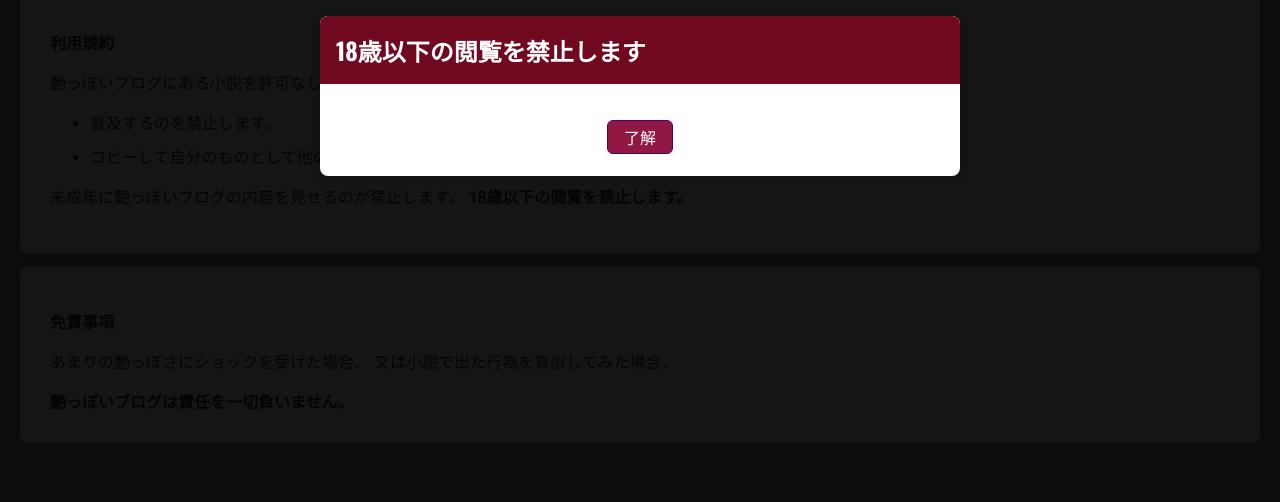
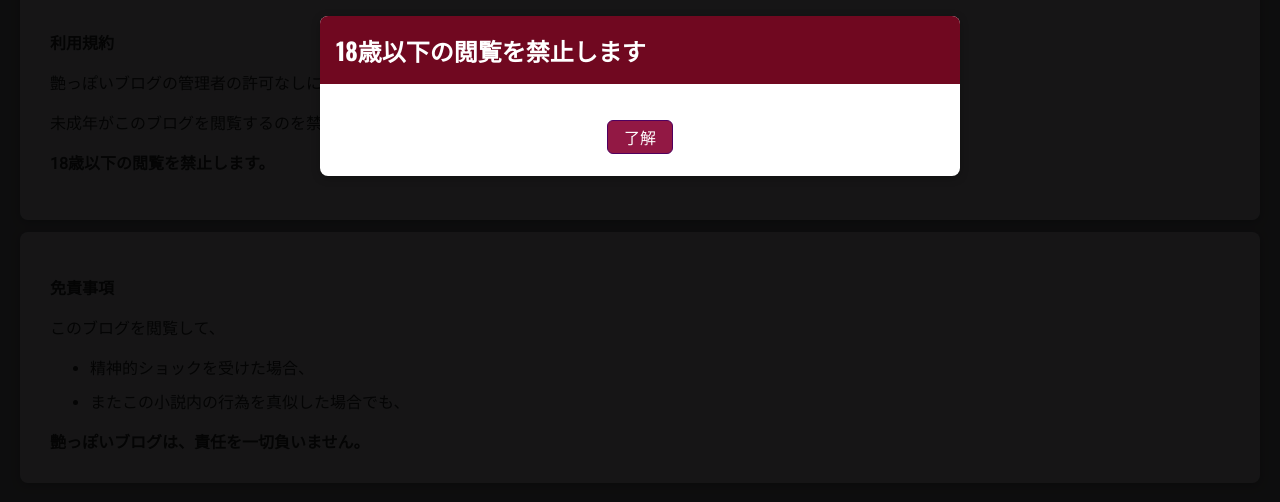
Before and after one commit to GeroWalther/ero-blog, a Next.js app: page /disclaimer in a window 1280 px wide. Shown: the part 224-726 px from the top of the page. Built offline with nearby package versions, Linux system fonts and the light colour scheme.

Commit message:
disclaimer fix

```diff
--- a/components/policy/disclaimer.js
+++ b/components/policy/disclaimer.js
@@ -13,23 +13,24 @@ export default function disclaimer() {
       <Card className={classes.textcon}>
         <h2>利用規約</h2>
 
-        <p>艶っぽいブログにある小説を許可なしで、</p>
-        <ul>
-          <li>普及するのを禁止します。</li>
-          <li>コピーして自分のものとして他の場所で見せるのを禁止します。</li>
-        </ul>
         <p>
-          未成年に艶っぽいブログの内容を見せるのが禁止します。
+          艶っぽいブログの管理者の許可なしに、
+          <b>無断転載、盗作を禁止します。</b>
+        </p>
+
+        <p>未成年がこのブログを閲覧するのを禁止します。 </p>
+        <p>
           <b> 18歳以下の閲覧を禁止します。</b>
         </p>
       </Card>
       <Card className={classes.textcon}>
         <h2>免責事項</h2>
-        <p>
-          あまりの艶っぽさにショックを受けた場合、
-          又は小説で出た行為を真似してみた場合、
-        </p>
-        <b>艶っぽいブログは責任を一切負いません。</b>
+        <p>このブログを閲覧して、 </p>
+        <ul>
+          <li>精神的ショックを受けた場合、</li>
+          <li>またこの小説内の行為を真似した場合でも、</li>
+        </ul>
+        <b>艶っぽいブログは、責任を一切負いません。</b>
       </Card>
     </div>
   );
```
